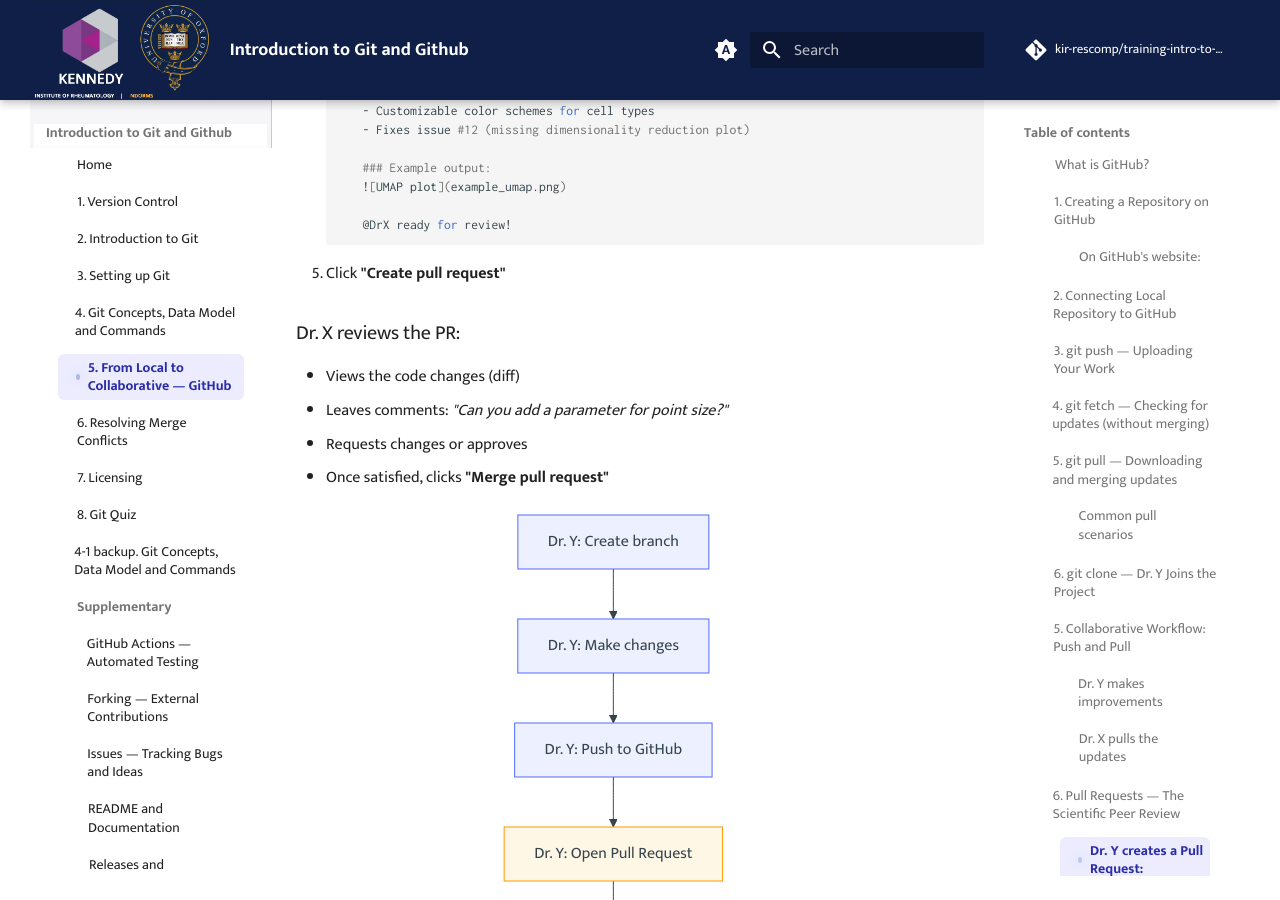
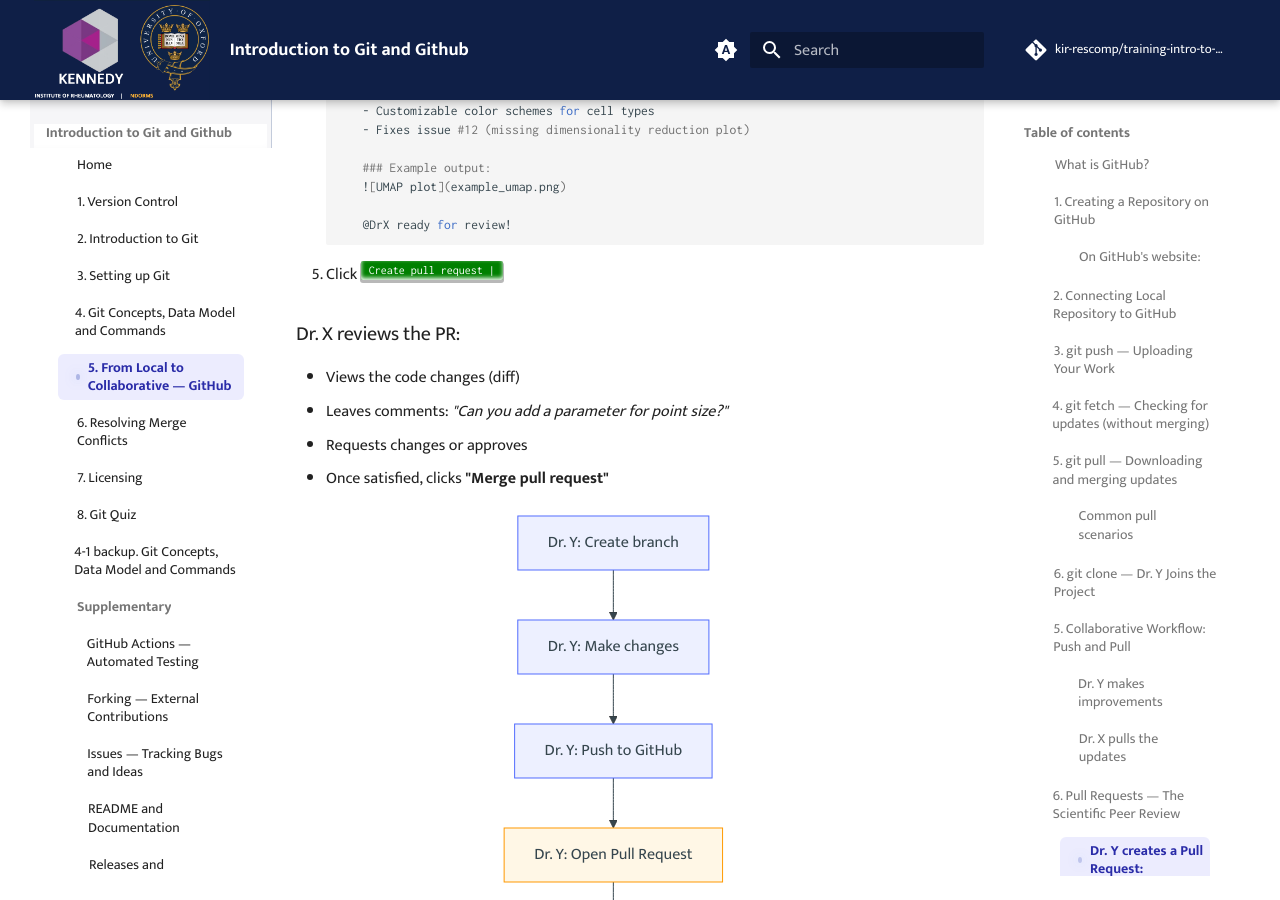
Before and after one commit to kir-rescomp/training-intro-to-git-github, an MkDocs documentation site: the page built from docs/5.from_git_to_github.md, in a window 1280 px wide and 900 px high, scrolled down 9805 px. Built offline with MkDocs 1.6.1 and Material for MkDocs 9.7.7, drawn with Linux system fonts in a browser that asks for light colours; comment, search, counter and statistics services are not loaded.

Commit message:
add KBD to Change Pull request button

````diff
--- a/docs/5.from_git_to_github.md
+++ b/docs/5.from_git_to_github.md
@@ -414,7 +414,7 @@ Instead of directly merging, teams use **Pull Requests (PRs)** — GitHub's way
 
    @DrX ready for review!
 ```
-5. Click **"Create pull request"**
+5. Click <kbd style="background-color: green; color: white;">Create pull request |</kbd>
 
 ### Dr. X reviews the PR:
 
````
